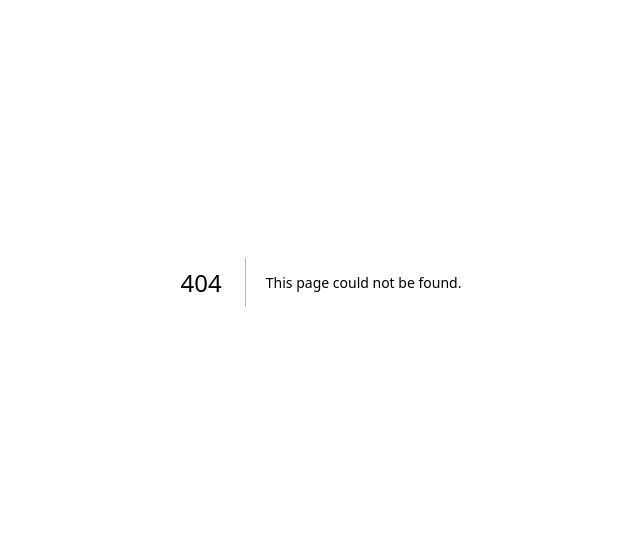
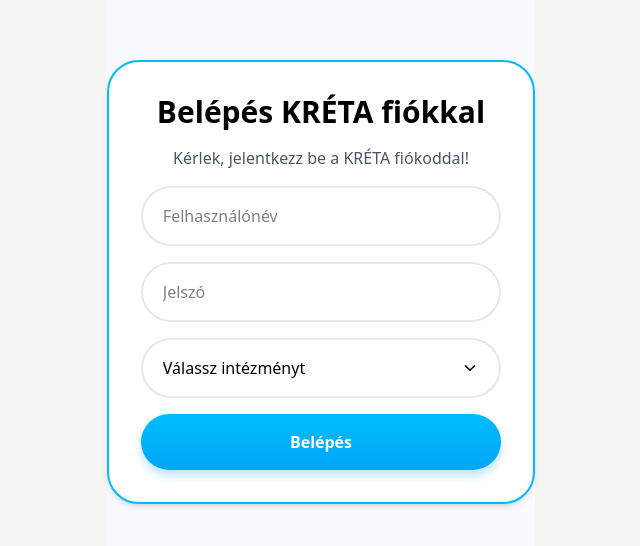
Before and after one commit to szdanieldev/kreta-recap, a Next.js app: page /login in a window 1280 px wide. Before the commit this address had no page. Shown: the part 118-664 px from the top of the page, without its empty margins (319-959 px from the left). Built offline with nearby package versions, Linux system fonts and the light colour scheme.

Commit message:
Nem működik

```diff
--- /dev/null
+++ b/app/api/institutions/route.ts
@@ -0,0 +1,66 @@
+import { NextResponse } from "next/server";
+import axios from "axios";
+
+// Formátum példák:
+// Ha nincs jelszó: "http://123.45.67.89:8080"
+// Ha van jelszó: "http://user:password@123.45.67.89:8080"
+const PROXY_URL = process.env.PROXY_URL || "https://193.226.205.54:443";
+
+export async function GET(req: Request) {
+  try {
+    const { searchParams } = new URL(req.url);
+    const query = searchParams.get("search") || "";
+
+    if (!query) return NextResponse.json([]);
+
+    // URL felbontása a proxy beállításokhoz
+    const proxyUrl = new URL(PROXY_URL);
+
+    const proxyConfig = {
+      host: proxyUrl.hostname,
+      port: parseInt(proxyUrl.port),
+      auth: proxyUrl.username ? {
+        username: decodeURIComponent(proxyUrl.username),
+        password: decodeURIComponent(proxyUrl.password)
+      } : undefined
+    };
+
+    // Kérés indítása Axios-szal, a Next.js fetch kihagyásával
+    const response = await axios.get(
+      `https://intezmenykereso.e-kreta.hu/instituteSelector/${encodeURIComponent(query)}`,
+      {
+        proxy: proxyConfig,
+        timeout: 10000, // 10 másodperc időtúllépés
+        headers: {
+          "User-Agent": "Mozilla/5.0 (Windows NT 10.0; Win64; x64) AppleWebKit/537.36 (KHTML, like Gecko) Chrome/120.0.0.0 Safari/537.36",
+        }
+      }
+    );
+
+    // Az Axios a response.data-ban adja vissza a testet (itt a HTML stringet)
+    const html = response.data;
+    if (typeof html !== "string") {
+      throw new Error("Nem string formátumú válasz érkezett.");
+    }
+
+    const matches = [...html.matchAll(/<a[^>]+data-val="([^"]+)"[^>]*>(.*?)<\/a>/g)];
+
+    const data = matches.map((m) => {
+      const raw = m[2].replace(/&nbsp;/g, " ").trim();
+      const codeMatch = raw.match(/\(([^)]+)\)/);
+      return {
+        id: m[1],
+        name: raw.replace(/\s*\(.*\)\s*/, "").trim(),
+        code: codeMatch?.[1] ?? "",
+      };
+    });
+
+    return NextResponse.json(data);
+  } catch (error: any) {
+    console.error("Axios Proxy Hiba:", error.message || error);
+    return NextResponse.json(
+      { error: "Nem sikerült elérni a Kréta szervereit a proxyn keresztül sem." },
+      { status: 500 }
+    );
+  }
+}
--- /dev/null
+++ b/app/login/page.tsx
@@ -0,0 +1,154 @@
+"use client";
+
+import { useEffect, useState } from "react";
+import { ChevronDown, Search } from "lucide-react";
+
+type Institution = {
+  id: string;
+  name: string;
+  code: string;
+};
+
+export default function LoginPage() {
+  const [institutions, setInstitutions] = useState<Institution[]>([]);
+  const [selectedInstitution, setSelectedInstitution] =
+    useState<Institution | null>(null);
+  const [open, setOpen] = useState(false);
+  const [search, setSearch] = useState("");
+  const [username, setUsername] = useState("");
+  const [password, setPassword] = useState("");
+  const [loading, setLoading] = useState(false);
+
+  // Intézmények lekérése, ha a felhasználó gépel
+  useEffect(() => {
+    if (!search.trim()) {
+      setInstitutions([]);
+      return;
+    }
+
+    setLoading(true);
+    const delayDebounce = setTimeout(() => {
+      fetch(`/api/institutions?search=${encodeURIComponent(search)}`)
+        .then((res) => res.json())
+        .then((data) => {
+          setInstitutions(Array.isArray(data) ? data : []);
+          setLoading(false);
+        })
+        .catch(() => {
+          setInstitutions([]);
+          setLoading(false);
+        });
+    }, 300); // 300ms debounce, hogy ne küldjön minden leütésre API kérést
+
+    return () => clearTimeout(delayDebounce);
+  }, [search]); // <--- Itt volt a hiba, a 'Join' szó sikeresen törölve!
+
+  const handleSubmit = (e: React.FormEvent) => {
+    e.preventDefault();
+    console.log({ username, password, institution: selectedInstitution });
+  };
+
+  return (
+    <div className="flex flex-col min-h-screen items-center justify-center text-black bg-gray-50">
+      <form
+        onSubmit={handleSubmit}
+        className="bg-white text-center m-4 shadow-md flex flex-col items-center justify-center gap-4 border-2 border-sky-400 rounded-[2rem] p-8 w-full max-w-md"
+      >
+        <h1 className="text-3xl font-bold">Belépés KRÉTA fiókkal</h1>
+        <p className="text-md text-gray-600">
+          Kérlek, jelentkezz be a KRÉTA fiókoddal!
+        </p>
+
+        <input
+          type="text"
+          placeholder="Felhasználónév"
+          value={username}
+          onChange={(e) => setUsername(e.target.value)}
+          className="w-full px-5 py-4 rounded-full border-2 border-gray-200 outline-none focus:border-sky-400 transition-all"
+        />
+
+        <input
+          type="password"
+          placeholder="Jelszó"
+          value={password}
+          onChange={(e) => setPassword(e.target.value)}
+          className="w-full px-5 py-4 rounded-full border-2 border-gray-200 outline-none focus:border-sky-400 transition-all"
+        />
+
+        {/* Intézmény választó dropdown */}
+        <div className="relative w-full">
+          <button
+            type="button"
+            onClick={() => setOpen(!open)}
+            className="w-full px-5 py-4 rounded-full border-2 border-gray-200 flex items-center justify-between hover:border-sky-400 transition-all"
+          >
+            <span className="truncate">
+              {selectedInstitution
+                ? selectedInstitution.name
+                : "Válassz intézményt"}
+            </span>
+            <ChevronDown
+              size={18}
+              className={`transition-transform ${open ? "rotate-180" : ""}`}
+            />
+          </button>
+
+          {open && (
+            <div className="absolute top-full left-0 mt-2 w-full bg-white border-2 border-sky-200 rounded-3xl shadow-xl z-50 overflow-hidden">
+              <div className="p-3 border-b border-gray-100">
+                <div className="relative">
+                  <Search
+                    size={18}
+                    className="absolute left-4 top-1/2 -translate-y-1/2 text-gray-400"
+                  />
+                  <input
+                    type="text"
+                    placeholder="Keresés..."
+                    value={search}
+                    onChange={(e) => setSearch(e.target.value)}
+                    className="w-full pl-11 pr-4 py-3 rounded-full border-2 border-gray-200 outline-none focus:border-sky-400"
+                  />
+                </div>
+              </div>
+
+              <div className="max-h-72 overflow-y-auto">
+                {loading ? (
+                  <div className="p-4 text-sm text-gray-500">Betöltés...</div>
+                ) : institutions.length === 0 ? (
+                  <div className="p-4 text-sm text-gray-500">Nincs találat</div>
+                ) : (
+                  institutions.map((inst) => (
+                    <button
+                      key={inst.id}
+                      type="button"
+                      onClick={() => {
+                        setSelectedInstitution(inst);
+                        setOpen(false);
+                        setSearch("");
+                      }}
+                      className="w-full text-left px-4 py-3 hover:bg-sky-50 transition-all border-b border-gray-100 last:border-none"
+                    >
+                      <div className="font-semibold text-sm">{inst.name}</div>
+                      {inst.code && (
+                        <div className="text-xs text-sky-600 mt-1">
+                          OM azonosító: {inst.code}
+                        </div>
+                      )}
+                    </button>
+                  ))
+                )}
+              </div>
+            </div>
+          )}
+        </div>
+
+        <button
+          type="submit"
+          className="w-full py-4 rounded-full font-black text-base text-white bg-gradient-to-b from-sky-400 to-sky-500 shadow-[0_6px_10px_#0ea5e944] transition-all hover:scale-[1.01] active:scale-[0.95]"
+        >
+          Belépés
+        </button>
+      </form>
+    </div>
+  );
+}
--- a/app/page.tsx
+++ b/app/page.tsx
@@ -6,10 +6,7 @@
   const router = useRouter();
 
   function authKreta() {
-    // const authUrl = `https://idp.e-kreta.hu/connect/authorize?prompt=login&nonce=wylCrqT4oN6PPgQn2yQB0euKei9nJeZ6_ffJ-VpSKZU&response_type=code&code_challenge_method=S256&scope=openid%20email%20offline_access%20kreta-ellenorzo-webapi.public%20kreta-eugyintezes-webapi.public%20kreta-fileservice-webapi.public%20kreta-mobile-global-webapi.public%20kreta-dkt-webapi.public%20kreta-ier-webapi.public&code_challenge=HByZRRnPGb-Ko_wTI7ibIba1HQ6lor0ws4bcgReuYSQ&redirect_uri=https://mobil.e-kreta.hu/ellenorzo-student/prod/oauthredirect&client_id=kreta-ellenorzo-student-mobile-ios&state=kretarecap_student_mobile&acr_values=institute_code:`;
-    const authUrl = `https://idp.e-kreta.hu/connect/authorize?client_id=kreta-ellenorzo-student-mobile-ios&response_type=code&scope=openid%20email%20offline_access%20kreta-ellenorzo-webapi.public&redirect_uri=http://kreta-recap.vercel.app/api/auth/callback&code_challenge=testhash&code_challenge_method=S256&acr_values=institute_code:`;
-    router.push(authUrl);
-    // TODO: change testhash
+    router.push("/login");
   }
 
   return (
--- a/package.json
+++ b/package.json
@@ -10,9 +10,12 @@
   },
   "dependencies": {
     "@vercel/analytics": "^2.0.1",
+    "axios": "^1.18.0",
+    "lucide-react": "^1.18.0",
     "next": "16.2.9",
     "react": "19.2.4",
-    "react-dom": "19.2.4"
+    "react-dom": "19.2.4",
+    "undici": "^8.5.0"
   },
   "devDependencies": {
     "@tailwindcss/postcss": "^4",
```
Also changed, not shown: 1 other file (tests, documents, lock files or other folders).
